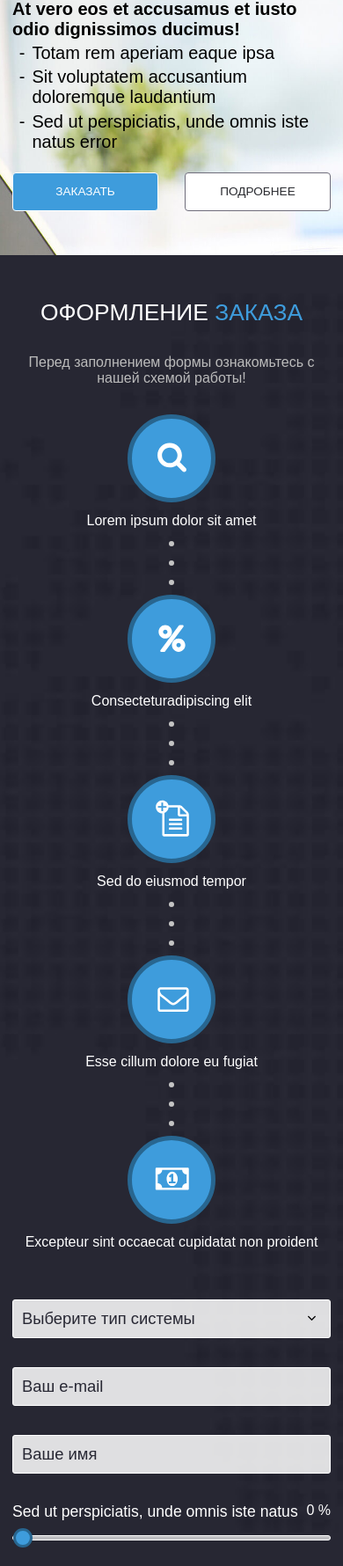
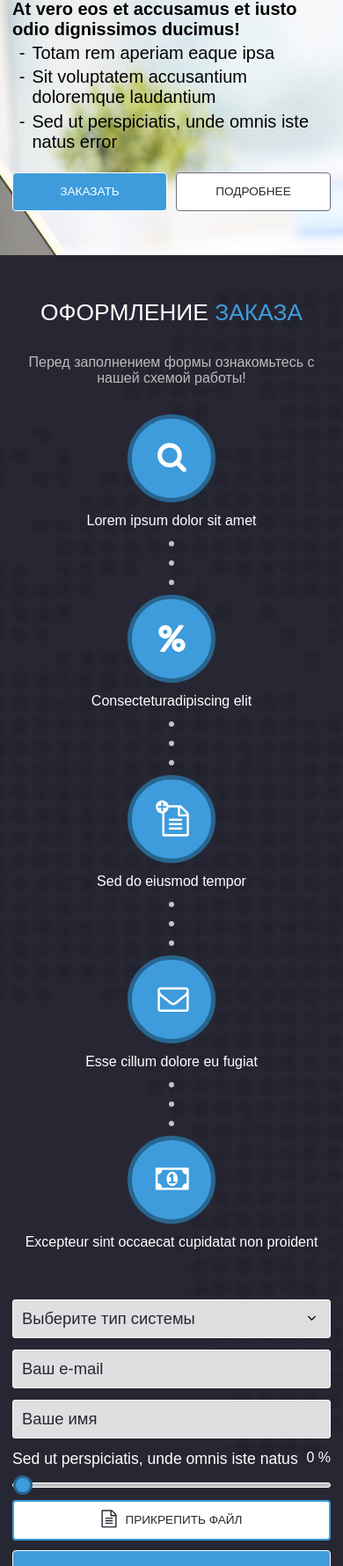
Before and after one commit to Maksim-Gld/loremipsum, a website: page index.html in a window 390 px wide. Shown: the part 220-2000 px from the top of the page at 88% size. Drawn offline with Linux system fonts and the light colour scheme; a web font is replaced by a local one.

Commit message:
update styles

```diff
--- a/src/sass/blocks/_header.scss
+++ b/src/sass/blocks/_header.scss
@@ -63,6 +63,10 @@
             margin: 1.4rem 0px 0px;
             width: 100%;
 
+            @media (max-width:640px) {
+                gap: 10px;
+            }
+
             .btn {
                 flex-grow: 1;
                 flex-basis: 0;
--- a/src/sass/blocks/_main.scss
+++ b/src/sass/blocks/_main.scss
@@ -131,22 +131,6 @@
         grid-template-rows: repeat(2, 1fr);
         gap: 30px;
 
-        @media (max-width:1024px) {
-            max-width: 640px;
-            margin: 0px auto;
-            grid-template-rows: repeat(6, 1fr);
-            grid-template-columns: 1fr;
-
-        }
-
-        &-center30 {
-            text-align: center;
-
-            & .btn {
-                max-width: 370px;
-            }
-        }
-
         @media (min-width:1025px) {
             &-width30 {
                 grid-column-start: 3;
@@ -158,6 +142,26 @@
 
             &-center30 {
                 grid-column: span 3 / span 3;
+            }
+        }
+
+        @media (max-width:1024px) {
+            max-width: 640px;
+            margin: 0px auto;
+            grid-template-rows: repeat(6, 1fr);
+            grid-template-columns: 1fr;
+
+        }
+
+        @media (max-width:480px) {
+            gap: 10px;
+        }
+
+        &-center30 {
+            text-align: center;
+
+            & .btn {
+                max-width: 370px;
             }
         }
 
```
Also changed, not shown: public/main.css, 1 other file.
